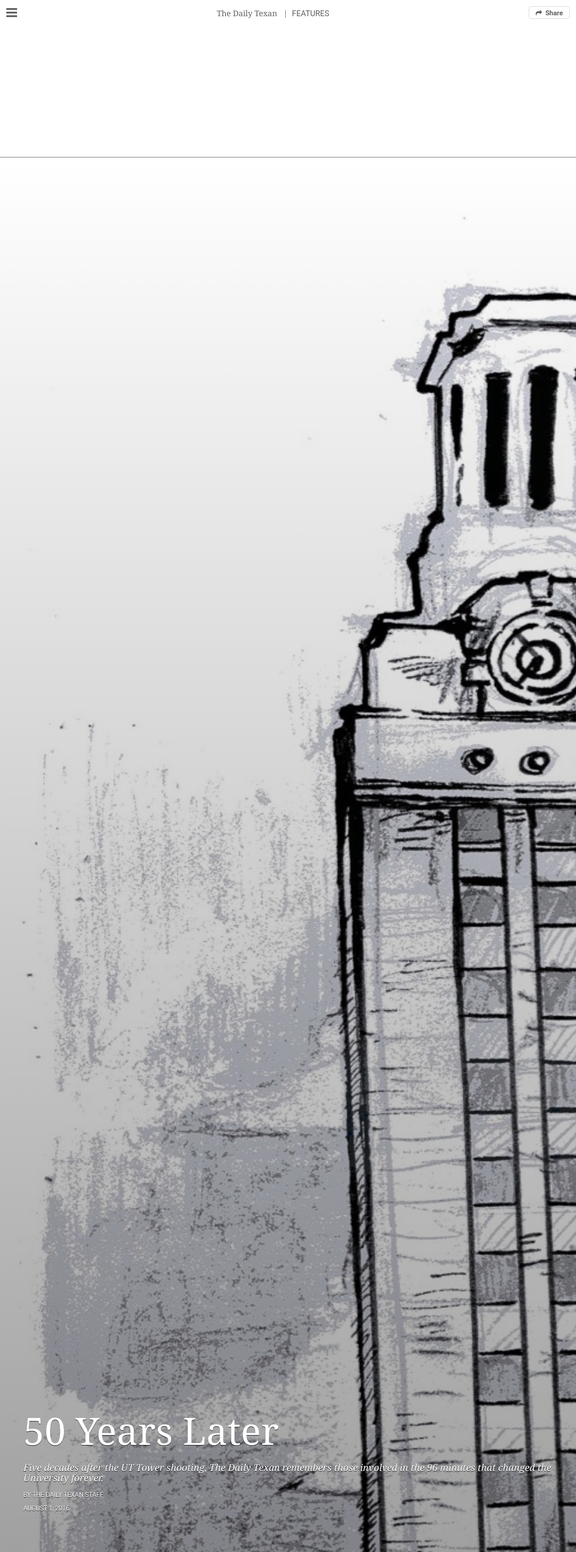
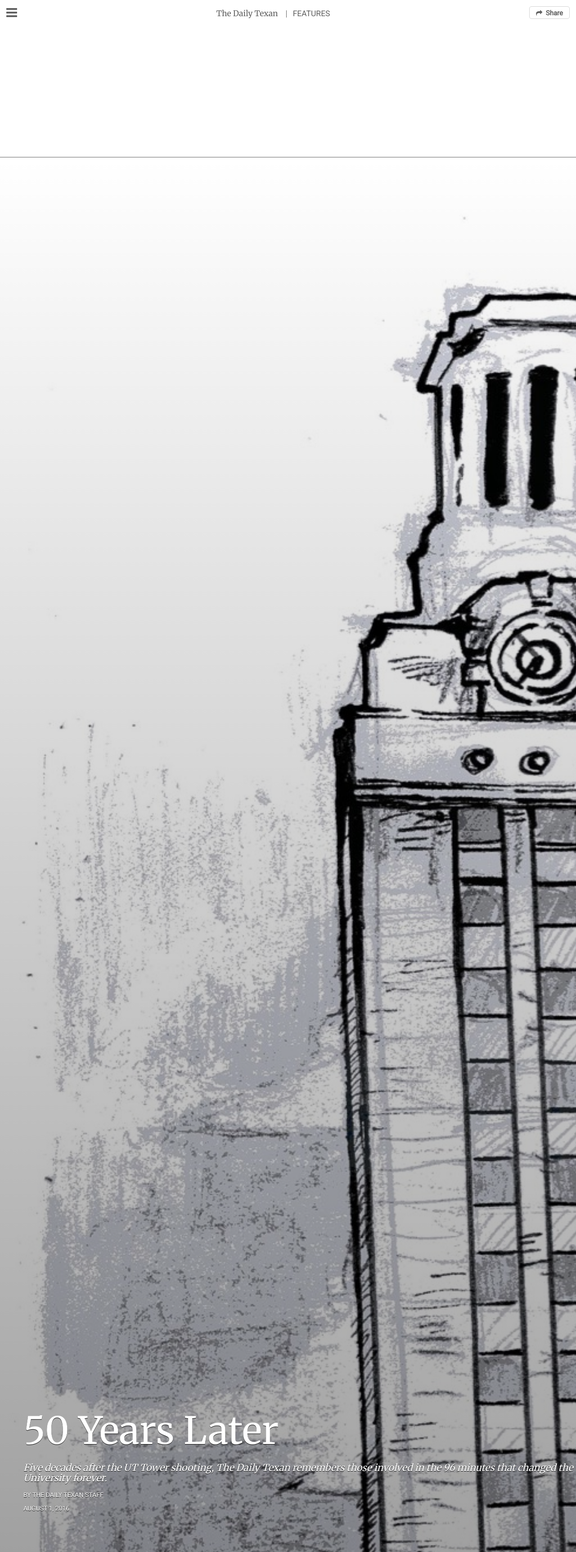
Before and after one commit to thedailytexan/towerfeature, a Jekyll site: the page built from index.html, in a window 1280 px wide. Shown: the top 3451 px of the page at 45% size. Built offline with Jekyll 4.4.1, drawn with Linux system fonts in a browser that asks for light colours.

Commit message:
font overair

```diff
--- a/_includes/head.html
+++ b/_includes/head.html
@@ -6,7 +6,7 @@
     <title>{% if page.title %}{{ page.title }}{% else %}{{ site.title }}{% endif %}</title>
     <meta name="description" content="{{ site.description }}">
 
-    <!--<link href="https://fonts.googleapis.com/css?family=Merriweather|Roboto" rel="stylesheet">  -->
+    <link href="https://fonts.googleapis.com/css?family=Merriweather|Roboto" rel="stylesheet">
 
     <link rel="stylesheet" href="{{ "/css/spectre.css" | prepend: site.baseurl }}">
     <link rel="stylesheet" href="{{ "/css/font-awesome.min.css" | prepend: site.baseurl }}">
```
